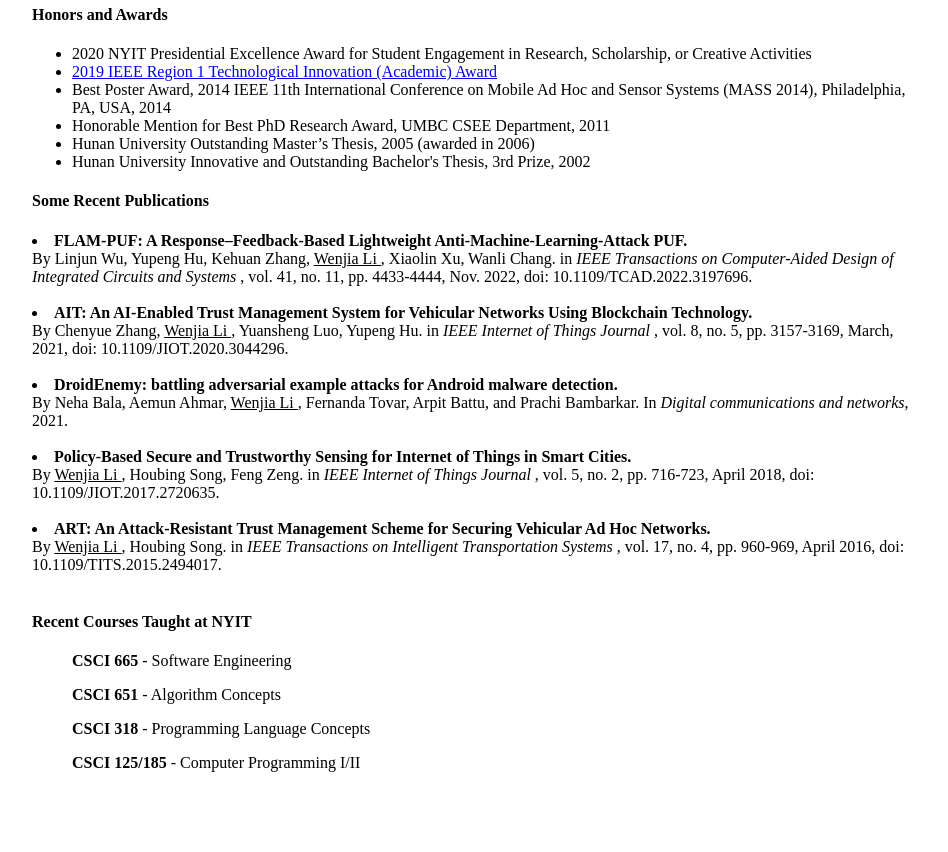
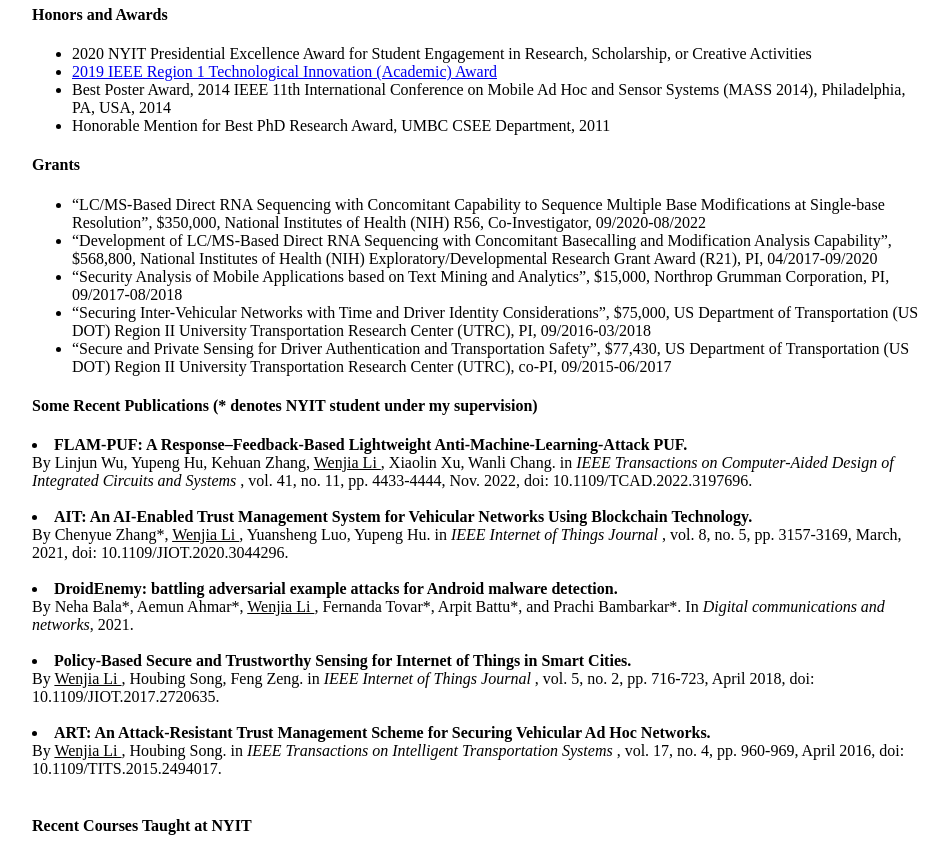
Before and after one commit to li-wenjia/wenjiali, a plain HTML site: page index.html in a window 1280 px wide. Shown: the part 600-1452 px from the top of the page, without its empty margins (96-1044 px from the left). Before the commit the page ends 1388 px from the top, so only its background shows below. Drawn offline with Linux system fonts and the light colour scheme.

Commit message:
Update index.html

```diff
--- a/index.html
+++ b/index.html
@@ -79,14 +79,23 @@
 	<li><a href="https://r1.ieee.org/2019/10/08/2019-ieee-region-1-major-awards-released/" target="_blank">2019 IEEE Region 1 Technological Innovation (Academic) Award</a></li>
 	<li>Best Poster Award, 2014 IEEE 11th International Conference on Mobile Ad Hoc and Sensor Systems (MASS 2014), Philadelphia, PA, USA, 2014</li>
 	<li>Honorable Mention for Best PhD Research Award, UMBC CSEE Department, 2011</li>
-	<li>Hunan University Outstanding Master’s Thesis, 2005 (awarded in 2006)</li>
-	<li>Hunan University Innovative and Outstanding Bachelor's Thesis, 3rd Prize, 2002</li>
+    </ul>
+    </div>
+
+    <div id="grants" class="main">
+    <h4>Grants</h4>
+    <ul>
+    	<li>“LC/MS-Based Direct RNA Sequencing with Concomitant Capability to Sequence Multiple Base Modifications at Single-base Resolution”, $350,000, National Institutes of Health (NIH) R56, Co-Investigator, 09/2020-08/2022</li>
+	<li>“Development of LC/MS-Based Direct RNA Sequencing with Concomitant Basecalling and Modification Analysis Capability”, $568,800, National Institutes of Health (NIH) Exploratory/Developmental Research Grant Award (R21), PI, 04/2017-09/2020</li>
+	<li>“Security Analysis of Mobile Applications based on Text Mining and Analytics”, $15,000, Northrop Grumman Corporation, PI, 09/2017-08/2018</li>
+	<li>“Securing Inter-Vehicular Networks with Time and Driver Identity Considerations”, $75,000, US Department of Transportation (US DOT) Region II University Transportation Research Center (UTRC), PI, 09/2016-03/2018</li>
+	<li>“Secure and Private Sensing for Driver Authentication and Transportation Safety”, $77,430, US Department of Transportation (US DOT) Region II University Transportation Research Center (UTRC), co-PI, 09/2015-06/2017</li>
     </ul>
     </div>
 
 
     <div id="paper" class="main">
-    <h4>Some Recent Publications</h4>
+    <h4>Some Recent Publications (* denotes NYIT student under my supervision)</h4>
 
     <li><b>FLAM-PUF: A Response–Feedback-Based Lightweight Anti-Machine-Learning-Attack PUF.</b><br>
         By Linjun Wu, Yupeng Hu, Kehuan Zhang, <u> Wenjia Li </u>, Xiaolin Xu, Wanli Chang. in <i> IEEE Transactions on Computer-Aided Design of Integrated Circuits and Systems </i>, vol. 41, no. 11, pp. 4433-4444, Nov. 2022, doi: 10.1109/TCAD.2022.3197696.<br><br>
@@ -94,11 +103,11 @@
 
     <li>
       <b>AIT: An AI-Enabled Trust Management System for Vehicular Networks Using Blockchain Technology. </b><br>
-        By Chenyue Zhang, <u> Wenjia Li </u>, Yuansheng Luo, Yupeng Hu. in <i> IEEE Internet of Things Journal </i>, vol. 8, no. 5, pp. 3157-3169, March, 2021, doi: 10.1109/JIOT.2020.3044296.<br><br>
+        By Chenyue Zhang*, <u> Wenjia Li </u>, Yuansheng Luo, Yupeng Hu. in <i> IEEE Internet of Things Journal </i>, vol. 8, no. 5, pp. 3157-3169, March, 2021, doi: 10.1109/JIOT.2020.3044296.<br><br>
     </li>
 
     <li><b>DroidEnemy: battling adversarial example attacks for Android malware detection.</b><br>
-      By Neha Bala, Aemun Ahmar, <u> Wenjia Li </u>, Fernanda Tovar, Arpit Battu, and Prachi Bambarkar. In <i>Digital communications and networks</i>, 2021.<br><br>
+      By Neha Bala*, Aemun Ahmar*, <u> Wenjia Li </u>, Fernanda Tovar*, Arpit Battu*, and Prachi Bambarkar*. In <i>Digital communications and networks</i>, 2021.<br><br>
     </li>
 
     <li><b>Policy-Based Secure and Trustworthy Sensing for Internet of Things in Smart Cities.</b><br>
```
